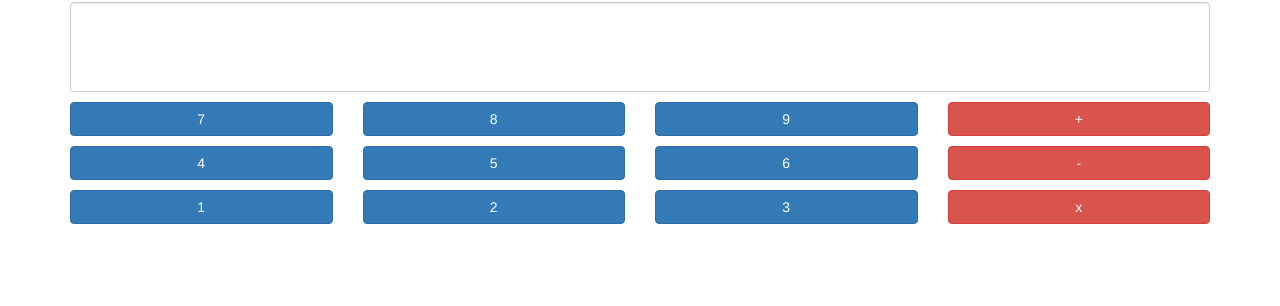
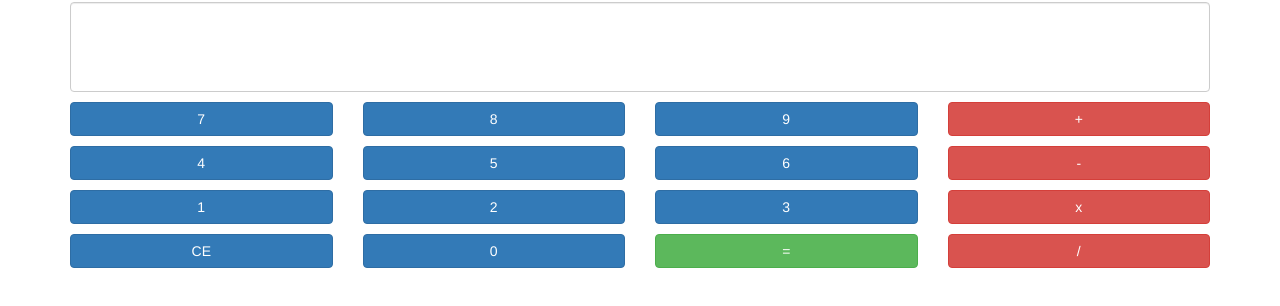
Before and after one commit to EliRS/appExemplo, a website: page www/index.html in a window 1280 px wide. Shown: the part 68-374 px from the top of the page. Drawn offline with Linux system fonts and the light colour scheme.

Commit message:
inserindo todos os botões

```diff
--- a/www/css/style.css
+++ b/www/css/style.css
@@ -3,6 +3,6 @@
   height:90px;
   font-size:50px;
 }
-.btn{
+.linha{
   margin-top: 10px;
 }
--- a/www/index.html
+++ b/www/index.html
@@ -20,7 +20,7 @@
 <body>
   <div class="container">
     <div class="row">
-      <div class="div col-xs-12">
+      <div class="col-xs-12">
         <h1>hello mundo!</h1>
       </div>
     </div>
@@ -30,7 +30,7 @@
         <input type="text" class="form-control display">
       </div>
     </div>
-    <div class="row">
+    <div class="row linha">
       <div class="col-xs-3">
         <button class="btn btn-primary btn-block">7</button>
       </div>
@@ -45,7 +45,7 @@
       </div>
     </div>
 
-    <div class="row">
+    <div class="row linha">
       <div class="col-xs-3">
         <button class="btn btn-primary btn-block">4</button>
       </div>
@@ -60,7 +60,7 @@
       </div>
     </div>
 
-    <div class="row">
+    <div class="row linha">
       <div class="col-xs-3">
         <button class="btn btn-primary btn-block">1</button>
       </div>
@@ -74,6 +74,21 @@
         <button class="btn btn-danger btn-block">x</button>
       </div>
     </div>
+
+    <div class="row linha">
+      <div class="col-xs-3">
+        <button class="btn btn-primary btn-block">CE</button>
+      </div>
+      <div class="col-xs-3">
+        <button class="btn btn-primary btn-block">0</button>
+      </div>
+      <div class="col-xs-3">
+        <button class="btn btn-success btn-block">=</button>
+      </div>
+      <div class="col-xs-3">
+        <button class="btn btn-danger btn-block">/</button>
+      </div>
+    </div>
   </div>
 </body>
 </html>
```
